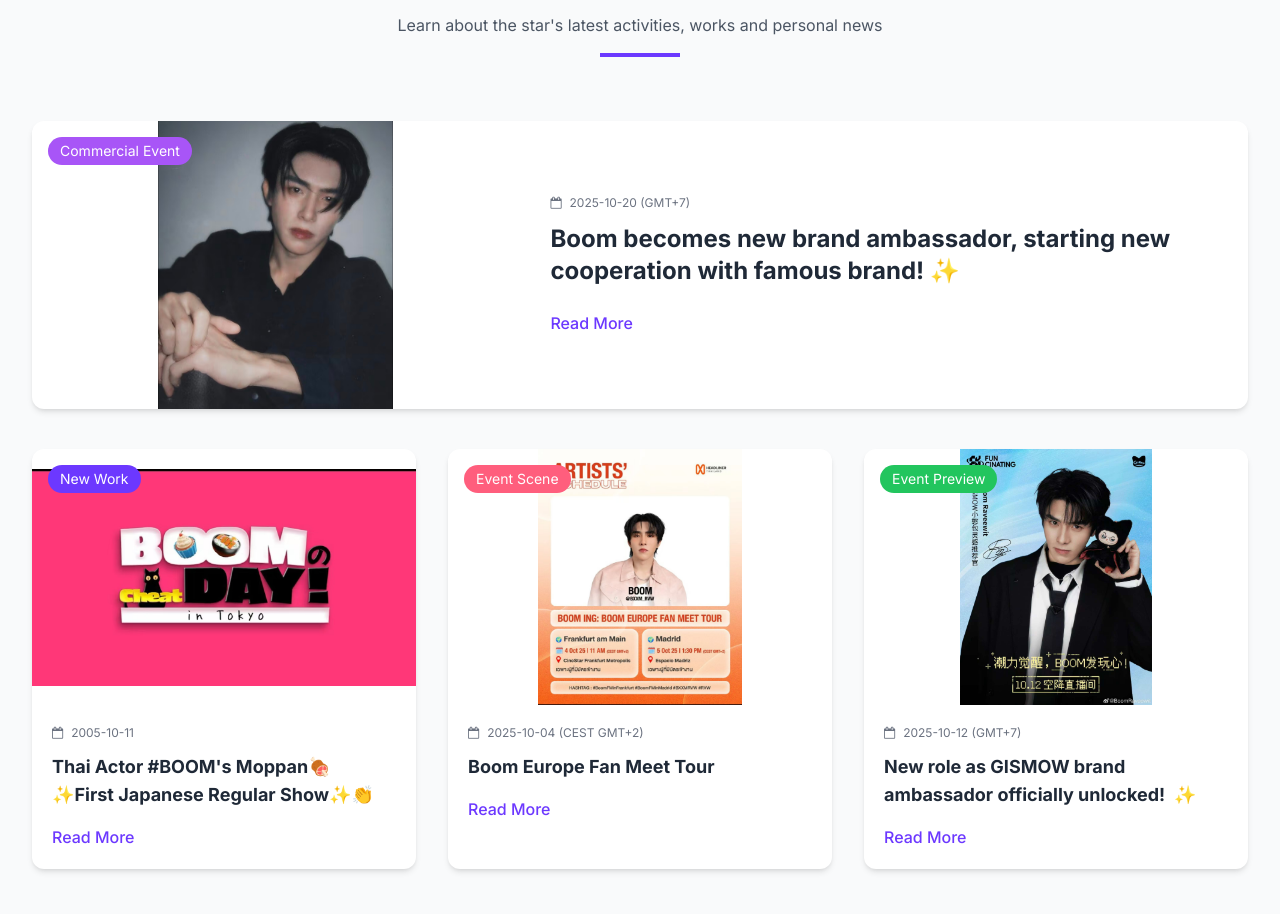
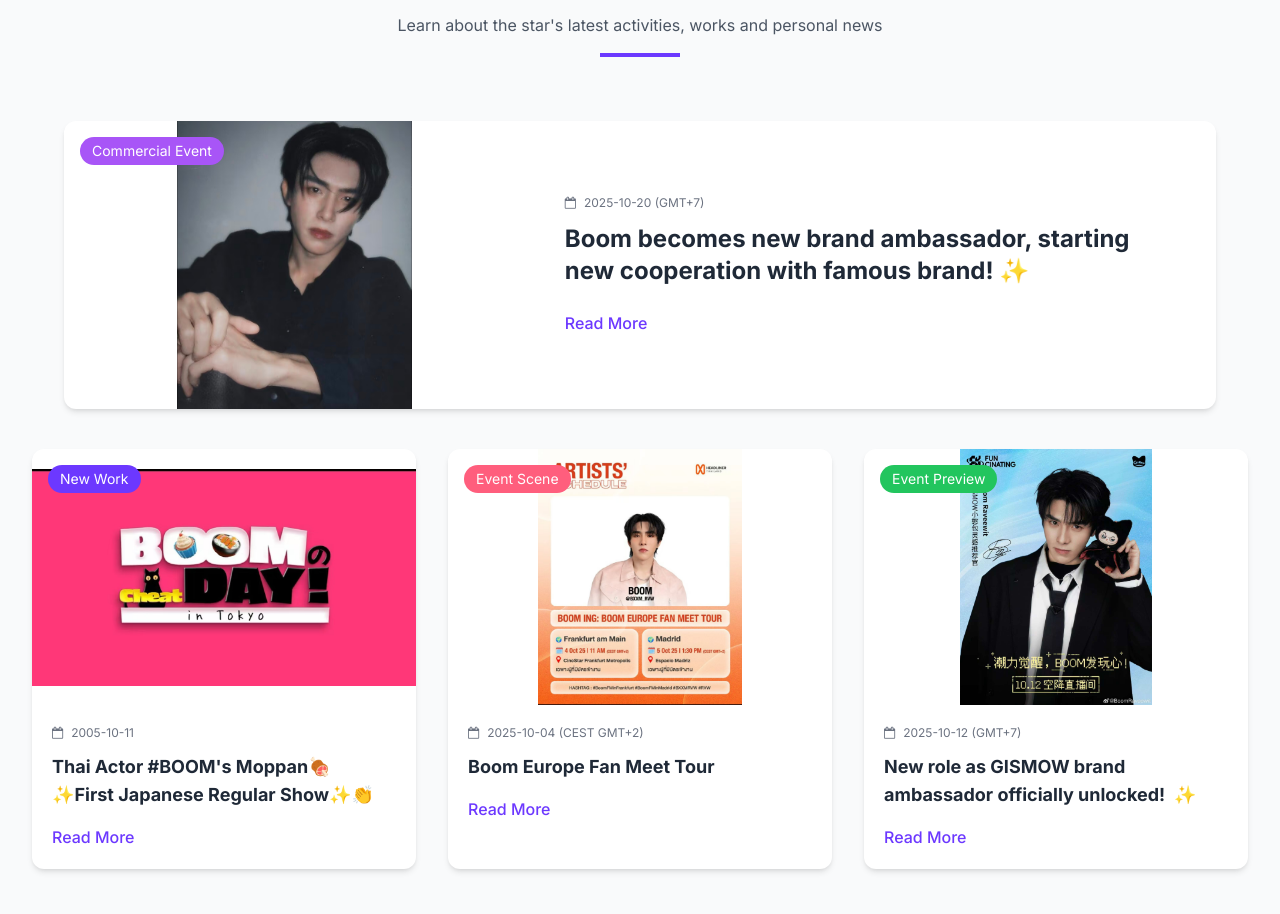
Before and after one commit to youth156/celebrity-fan-site, a website: page index.html in a window 1280 px wide. Shown: the part 4425-5339 px from the top of the page. Drawn offline with nearby package versions, Linux system fonts and the light colour scheme.

```diff
--- a/index.html
+++ b/index.html
@@ -525,7 +525,7 @@
                 </div>
 
             <!-- 单行布局：商务活动单独一行 -->
-            <div class="mb-10">
+            <div class="mb-10 max-w-6xl mx-auto w-full">
                 <!-- 新闻4 - 商务活动：图片在左，文字在右 -->
                 <div class="bg-white rounded-xl shadow-md overflow-hidden group transition-custom hover:shadow-lg flex flex-col md:flex-row">
                     <!-- 图片部分 -->
@@ -537,7 +537,7 @@
                         </div>
                     </div>
                     <!-- 文字描述部分 -->
-                    <div class="p-8 w-full md:w-3/5 flex flex-col justify-center">
+                    <div class="p-8 md:p-10 w-full md:w-3/5 flex flex-col justify-center">
                         <div class="flex items-center text-gray-500 text-xs mb-3">
                             <i class="fa fa-calendar-o mr-2"></i>
                             <span data-lang-key="news-date-4">2025-10-20 (GMT+7)</span>
```
